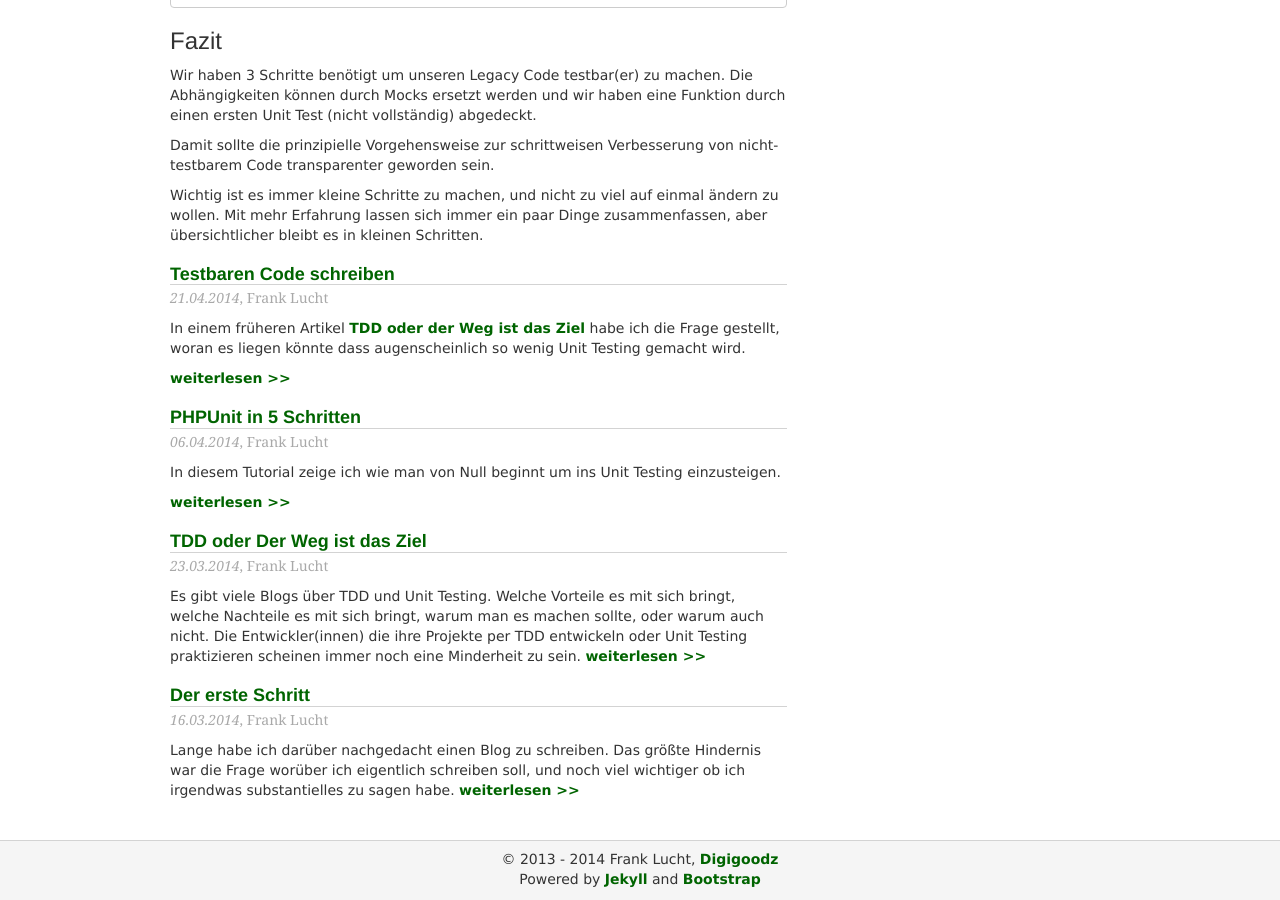
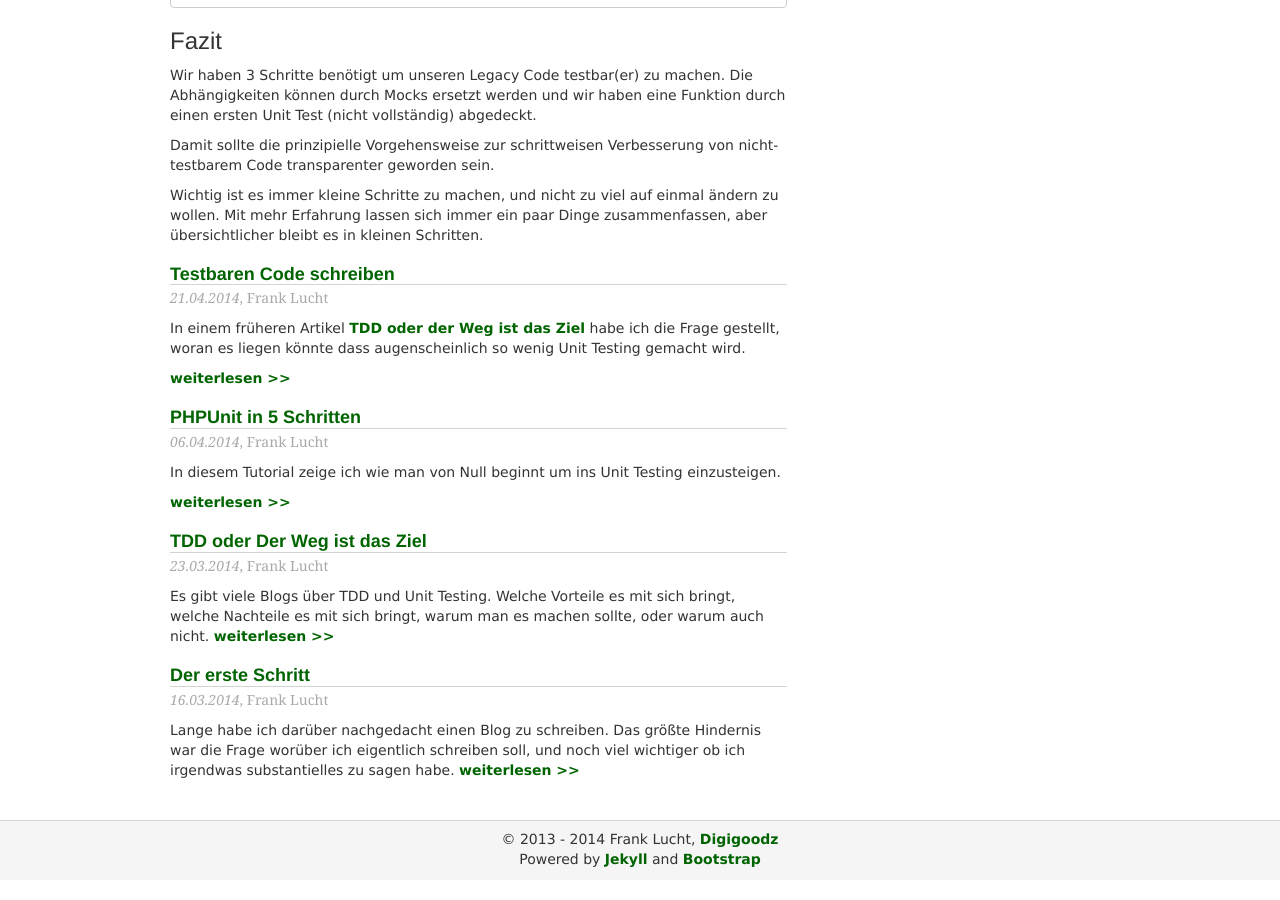
Before and after one commit to Digigoodz/digigoodz.github.io, a Jekyll site: the page built from index.html, in a window 1280 px wide and 900 px high, scrolled down 4262 px. Built offline with Jekyll 4.4.1, drawn with Linux system fonts in a browser that asks for light colours; Markdown is read by kramdown in place of the engine named in the settings; the list of posts is cut into pages by our own code; comment, search, counter and statistics services are not loaded.

Commit message:
updated excerpt and headings from h4 to h2

```diff
--- a/_posts/2014-03-23-tdd-oder-der-weg-ist-das-ziel.md
+++ b/_posts/2014-03-23-tdd-oder-der-weg-ist-das-ziel.md
@@ -2,11 +2,8 @@
 layout: post
 title: TDD oder Der Weg ist das Ziel
 tags: tdd php phpunit
-excerpt: Es gibt viele Blogs über TDD und Unit Testing. Welche Vorteile es mit sich bringt, welche Nachteile es mit sich
-         bringt, warum man es machen sollte, oder warum auch nicht.
-
-         Die Entwickler(innen) die ihre Projekte per TDD entwickeln oder Unit Testing praktizieren scheinen immer noch eine Minderheit
-         zu sein.
+excerpt: "Es gibt viele Blogs über TDD und Unit Testing. Welche Vorteile es mit sich bringt, welche Nachteile es mit sich
+         bringt, warum man es machen sollte, oder warum auch nicht."
 ---
 Es gibt viele Blogs über <span class="info" title="Test Driven Development">TDD<sup>?</sup></span> und Unit Testing. Welche Vorteile es mit sich bringt, welche Nachteile es mit sich
 bringt, warum man es machen sollte oder warum auch nicht.
@@ -22,7 +19,7 @@
 Ich werde in diesem Post meinen Weg von einem gestressten Entwickler zu einem entspannten und überzeugten TDD und Unit
 Test Evangelisten aufzeigen.
 
-#### Der Anfang
+## Der Anfang
 Ich arbeite seit über 8 Jahren in einem projektgetriebenen Umfeld. Zeit ist Geld, es ist wichtig zu liefern - und das schnell.
 Am Anfang waren die Projekte eher klein und überschaubar. Überwiegend One-Man Shows um möglichst viele Aufträge erledigen zu können.
 
@@ -40,7 +37,7 @@
 
 Ein Faktor der aber noch schwerer wiegt, und den man erst im Rückblick und mit Abstand erkennt: Man verliert Reputation und Vertrauen.
 
-#### Der Wendepunkt
+## Der Wendepunkt
 Irgendwann kommt man an den Punkt, an dem man merkt dass es so nicht weitergehen kann. Man braucht eine Lösung, irgendetwas
 das einem hilft dem Chaos Herr zu werden. Es gibt nicht die "Eine" allumfassende Lösung. Für mich und das Team mit
 dem ich zusammenarbeite wollten wir eine Lösung finden die uns in Zukunft die Arbeit erleichtern sollte.
@@ -50,7 +47,7 @@
 Wir haben schon längere Zeit mit dieser Option geliebäugelt, aber es gab einige Hindernisse und Probleme die dann doch
 immer dafür gesorgt haben es sein zu lassen. Was das war, und wie es gelöst wurde siehst du etwas weiter unten.
 
-#### Wie fängt man an?
+## Wie fängt man an?
 Aller Anfang ist bekanntlich schwer. Vor allem bei einem Werkzeug von dem man nicht so richtig weiß wie man am Besten anfängt.
 Das Internet ist voller guter und schlechter Beispiele, es gibt Bücher und Leute die sich damit auskennen.
 
@@ -69,7 +66,7 @@
 
 Hatten wir einen Plan B? Nicht wirklich.
 
-#### Der Weg
+## Der Weg
 <blockquote cite="Johann Wolfgang von Goethe"><p>Es ist nicht genug, zu wissen, man muß auch anwenden; es ist nicht genug, zu wollen, man muß auch tun.</p>
 <cite>Johann Wolfgang von Goethe</cite></blockquote>
 
@@ -96,7 +93,7 @@
 
 Die Tests sind nicht aller erste Sahne, aber sie erfüllen ihren Zweck.
 
-#### Das Ergebnis
+## Das Ergebnis
 Das Resultat war für uns wegweisend - es ist jetzt knapp 2 Jahre her.
 
 Welches Ergebnis haben wir mit dem "Test-Projekt" erzielt?
@@ -130,7 +127,7 @@
 
 Das ist ein mehr als hervorragendes Ergebnis für das allererste Projekt das wir so entwickelt haben.
 
-#### Fazit
+## Fazit
 <blockquote cite="Kent Beck"><p>I'm not a great programmer; I'm just a good programmer with great habits.</p><cite>Kent Beck</cite></blockquote>
 
 Auch wenn die Tests im Rückblick noch nicht die Besten waren, waren sie so gut ein Projekt dieser Qualität auf die Beine zu stellen.
```
